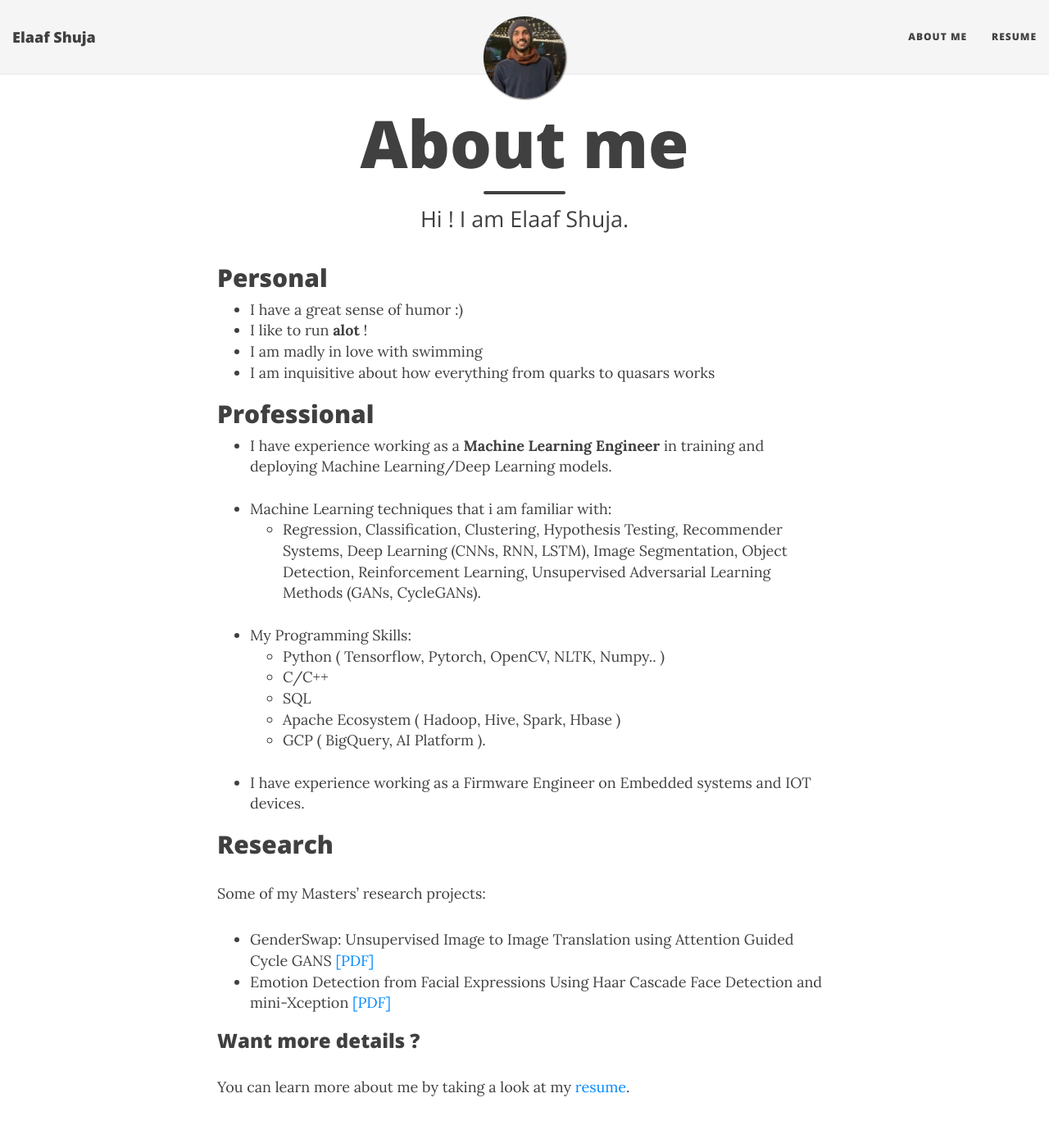
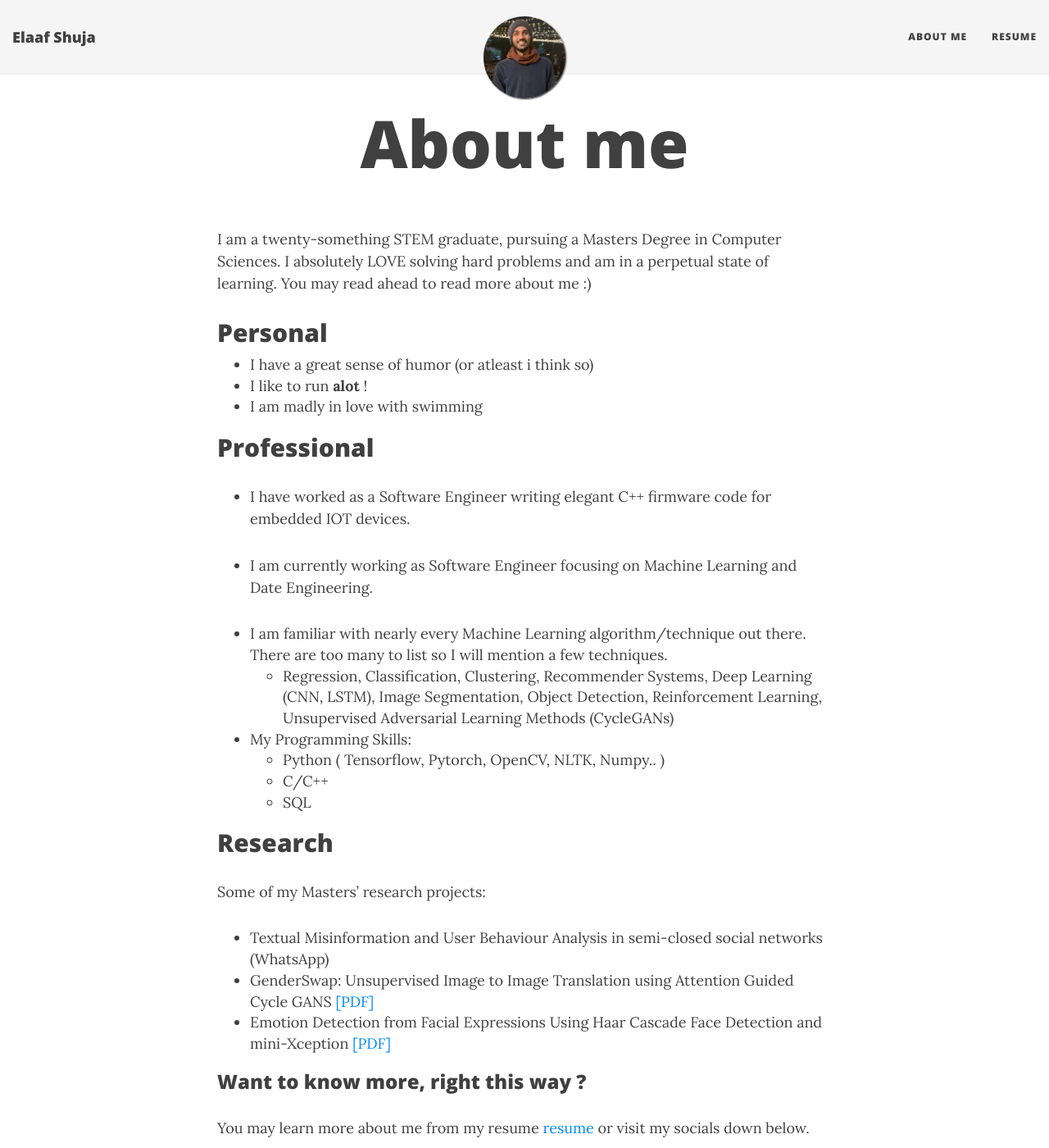
Before and after one commit to elaaf/elaaf.github.io, a Jekyll site: the page built from aboutme.md, in a window 1280 px wide and 1400 px high. Shown: the whole window at 82% size. Built offline with Jekyll 4.4.1, drawn with Linux system fonts in a browser that asks for light colours; nearby versions of some CDN libraries.

Commit message:
updated aboutme

```diff
--- a/aboutme.md
+++ b/aboutme.md
@@ -1,40 +1,45 @@
 ---
 layout: page
 title: About me
-subtitle: Hi ! I am Elaaf Shuja.
+subtitle:
 ---
+
+I am a twenty-something STEM graduate, pursuing a Masters Degree in Computer Sciences. I absolutely LOVE solving hard problems and am in a perpetual state of learning. You may read ahead to read more about me :)
+
 
 ## Personal
 
-- I have a great sense of humor :)
+- I have a great sense of humor (or atleast i think so)
 - I like to run **alot** !
 - I am madly in love with swimming
-- I am inquisitive about how everything from quarks to quasars works
 
 ## Professional
 
-- I have experience working as a **Machine Learning Engineer** in training and deploying Machine Learning/Deep Learning models.
-    <br><br>
-- Machine Learning techniques that i am familiar with:
-    - Regression, Classification, Clustering, Hypothesis Testing, Recommender Systems, Deep Learning (CNNs, RNN, LSTM), Image Segmentation, Object Detection, Reinforcement Learning, Unsupervised Adversarial Learning Methods (GANs, CycleGANs).
-    <br><br>
+
+- I have worked as a Software Engineer writing elegant C++ firmware code for embedded IOT devices.
+
+
+- I am currently working as Software Engineer focusing on Machine Learning and Date Engineering.
+
+
+- I am familiar with nearly every Machine Learning algorithm/technique out there. There are too many to list so I will mention a few techniques.
+    - Regression, Classification, Clustering, Recommender Systems, Deep Learning (CNN, LSTM), Image Segmentation, Object Detection, Reinforcement Learning, Unsupervised Adversarial Learning Methods (CycleGANs)
+
+
 - My Programming Skills:
     - Python ( Tensorflow, Pytorch, OpenCV, NLTK, Numpy.. )
     - C/C++
     - SQL
-    - Apache Ecosystem ( Hadoop, Hive, Spark, Hbase )
-    - GCP ( BigQuery, AI Platform ).
-    <br><br>
-- I have experience working as a Firmware Engineer on Embedded systems and IOT devices.
 
 
 ## Research
 Some of my Masters' research projects:
+- Textual Misinformation and User Behaviour Analysis in semi-closed social networks (WhatsApp)
 - GenderSwap: Unsupervised Image to Image Translation using Attention Guided Cycle GANS
 [[PDF]](https://elaaf.github.io/archives/GenderSwap_CycleGANs.pdf)
 - Emotion Detection from Facial Expressions Using Haar Cascade Face Detection and mini-Xception
 [[PDF]](https://elaaf.github.io/archives/FaceEmotion_mini-Xception.pdf)
 
 
-### Want more details ?
-You can learn more about me by taking a look at my [resume](./archives/elaaf_shuja_resume.pdf).
+### Want to know more, right this way ?
+You may learn more about me from my resume [resume](./archives/elaaf_shuja_resume.pdf) or visit my socials down below.
```
